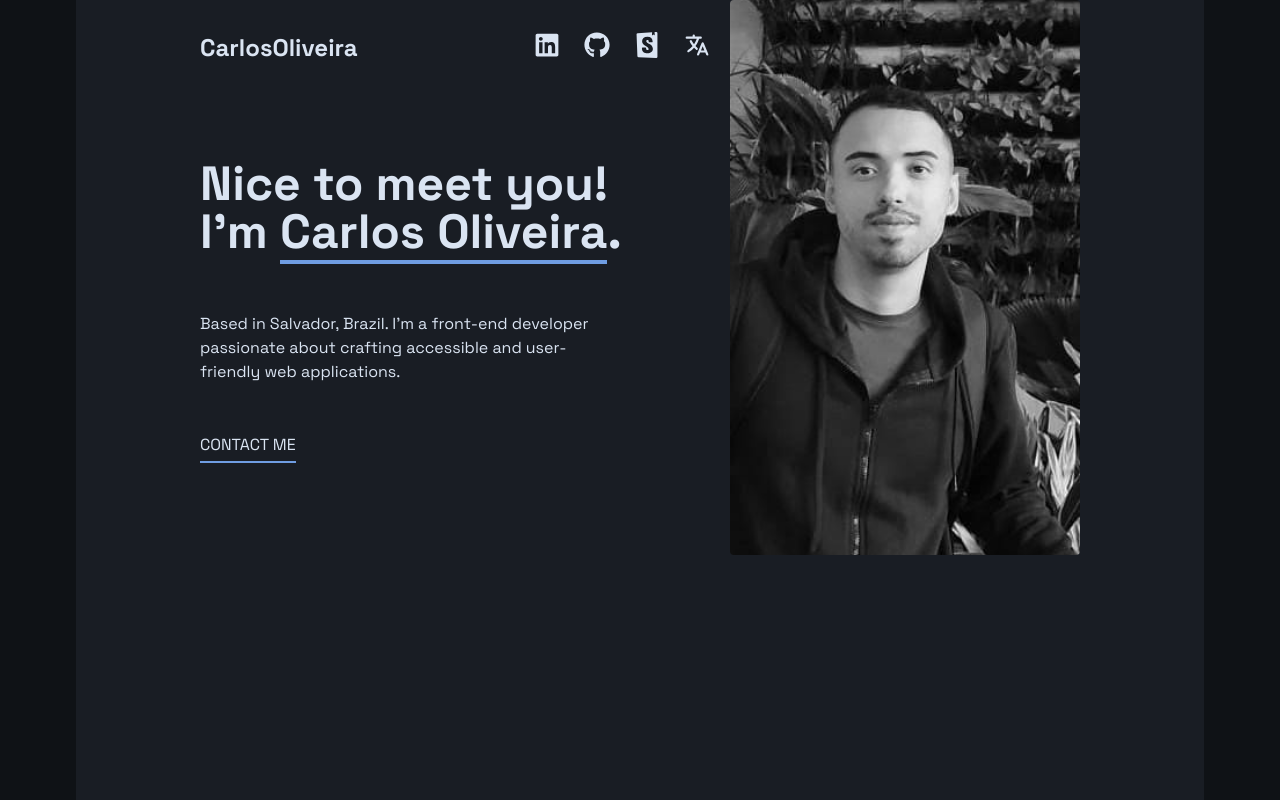
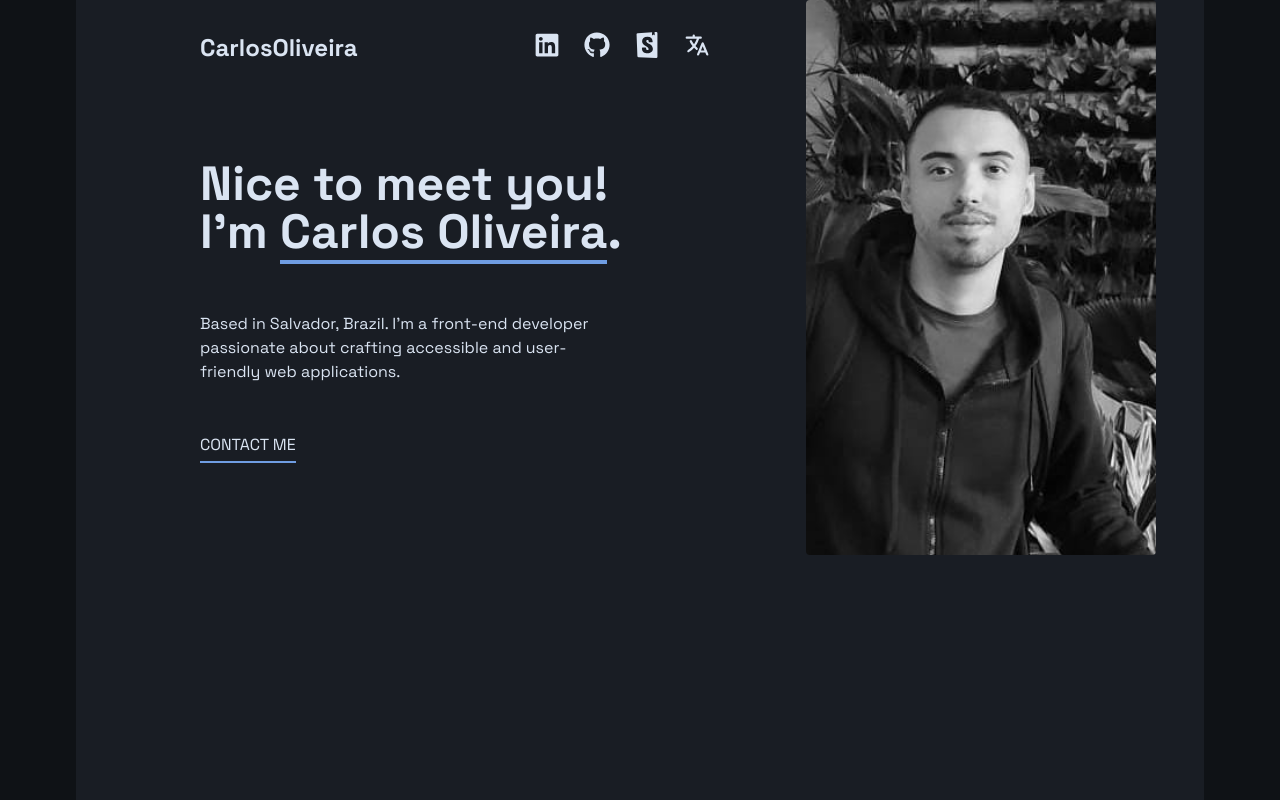
Before and after one commit to carlossroliveira/current-portfolio, a Next.js app: page / in a window 1280 px wide. Built offline with nearby package versions, Linux system fonts and the light colour scheme.

Commit message:
Update HomePage layout with padding for improved spacing

```diff
--- a/src/app/(home)/page.tsx
+++ b/src/app/(home)/page.tsx
@@ -3,7 +3,7 @@ import Header from '../sections/header'
 
 export default function HomePage() {
   return (
-    <div className="bg-gray-700 relative h-screen">
+    <div className="bg-gray-700 h-screen px-4">
       <Header />
       <Banner />
     </div>
```
